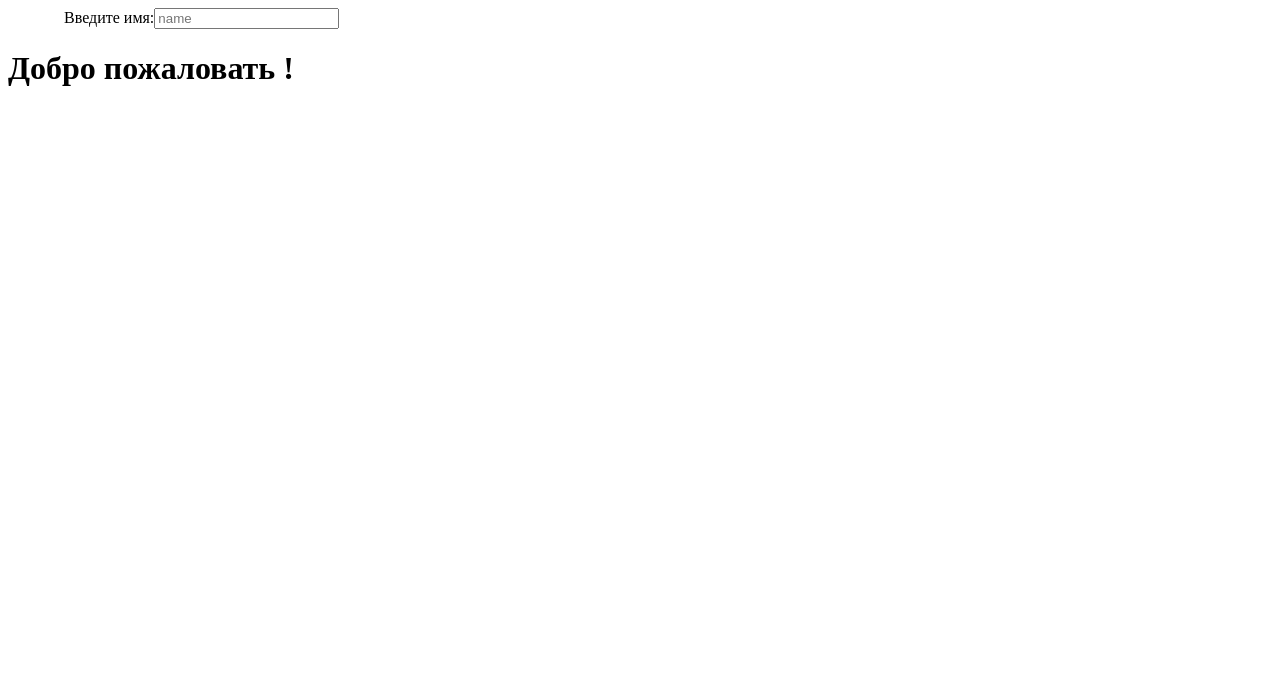
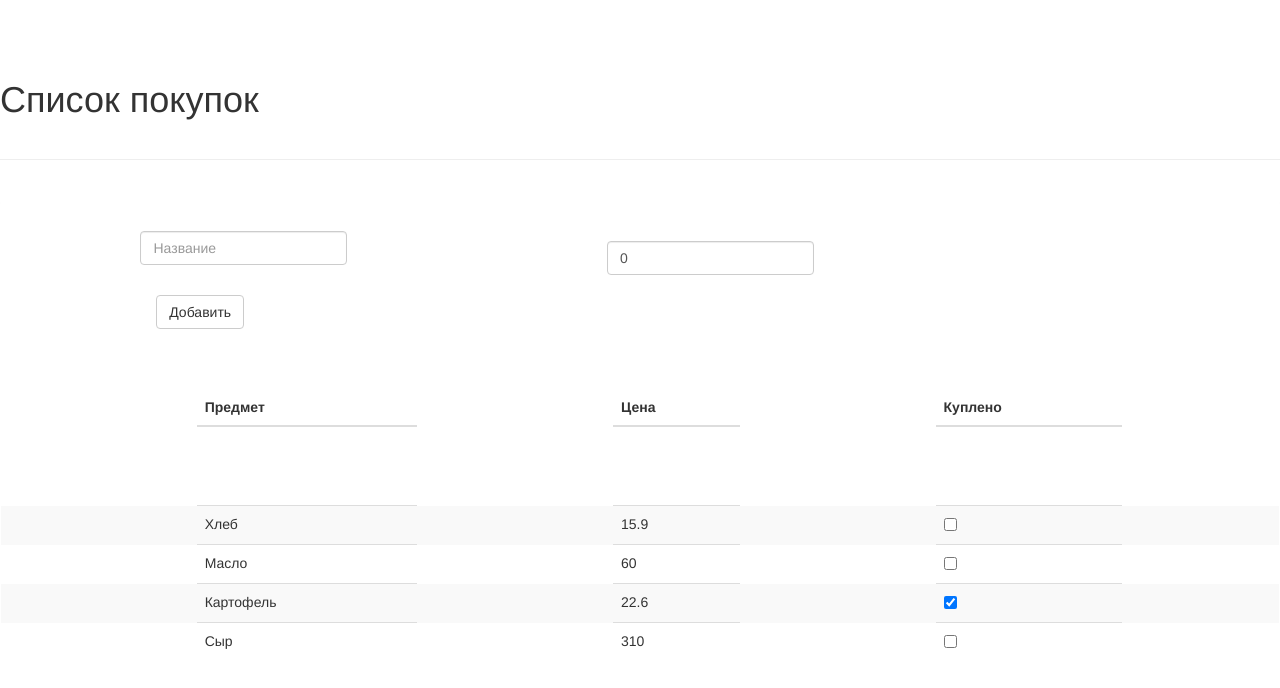
Before and after one commit to beardeddev/tutos, an Angular app in the folder ToDoListAppClient/: page / in a window 1280 px wide. Shown: the top 688 px of the page. Built offline with nearby package versions, Linux system fonts and the light colour scheme.

Commit message:
implement 2dn sample angular app

```diff
--- a/ToDoListAppClient/src/app/app.component.ts
+++ b/ToDoListAppClient/src/app/app.component.ts
@@ -1,11 +1,74 @@
 import { Component } from '@angular/core';
 
+class Item{
+    purchase: string;
+    done: boolean;
+    price: number;
+
+    constructor(purchase: string, price: number) {
+
+        this.purchase = purchase;
+        this.price = price;
+        this.done = false;
+    }
+}
+
 @Component({
-    selector: 'my-app',
-    template: `<label>Введите имя:</label>
-                 <input [(ngModel)]="name" placeholder="name">
-                 <h1>Добро пожаловать {{name}}!</h1>`
+    selector: 'purchase-app',
+    template: `<div class="page-header">
+        <h1> Список покупок </h1>
+    </div>
+    <div class="panel">
+        <div class="form-inline">
+            <div class="form-group">
+                <div class="col-md-8">
+                    <input class="form-control" [(ngModel)]="text" placeholder = "Название" />
+                </div>
+            </div>
+            <div class="form-group">
+                <div class="col-md-6">
+                    <input type="number" class="form-control" [(ngModel)]="price" placeholder="Цена" />
+                </div>
+            </div>
+            <div class="form-group">
+                <div class="col-md-offset-2 col-md-8">
+                    <button class="btn btn-default" (click)="addItem(text, price)">Добавить</button>
+                </div>
+            </div>
+        </div>
+        <table class="table table-striped">
+            <thead>
+                <tr>
+                    <th>Предмет</th>
+                    <th>Цена</th>
+                    <th>Куплено</th>
+                </tr>
+            </thead>
+            <tbody>
+                <tr *ngFor="let item of items">
+                    <td>{{item.purchase}}</td>
+                    <td>{{item.price}}</td>
+                    <td><input type="checkbox" [(ngModel)]="item.done" /></td>
+                </tr>
+            </tbody>
+        </table>
+    </div>`
 })
 export class AppComponent {
-    name= '';
+    text: string;
+    price: number = 0;
+
+    items: Item[] =
+    [
+        { purchase: "Хлеб", done: false, price: 15.9 },
+        { purchase: "Масло", done: false, price: 60 },
+        { purchase: "Картофель", done: true, price: 22.6 },
+        { purchase: "Сыр", done: false, price:310 }
+    ];
+    addItem(text: string, price: number): void {
+
+        if(text==null || text.trim()=="" || price==null)
+            return;
+        this.items.push(new Item(text, price));
+    }
 }
--- a/ToDoListAppClient/src/index.html
+++ b/ToDoListAppClient/src/index.html
@@ -1,10 +1,12 @@
 <!DOCTYPE html>
 <html>
 <head>
-    <meta charset="utf-8" />
-    <title>Hello Angular 9</title>
+    <meta charset="utf-8" />
+    <title>Приложение покупок</title>
+    <meta name="viewport" content="width=device-width, initial-scale=1">
+    <link rel="stylesheet" href="https://maxcdn.bootstrapcdn.com/bootstrap/3.3.2/css/bootstrap.min.css">
 </head>
 <body>
-    <my-app>Загрузка...</my-app>
+    <purchase-app>Загрузка...</purchase-app>
 </body>
 </html>
```
Also changed, not shown: 1 other file (tests, documents, lock files or other folders).
